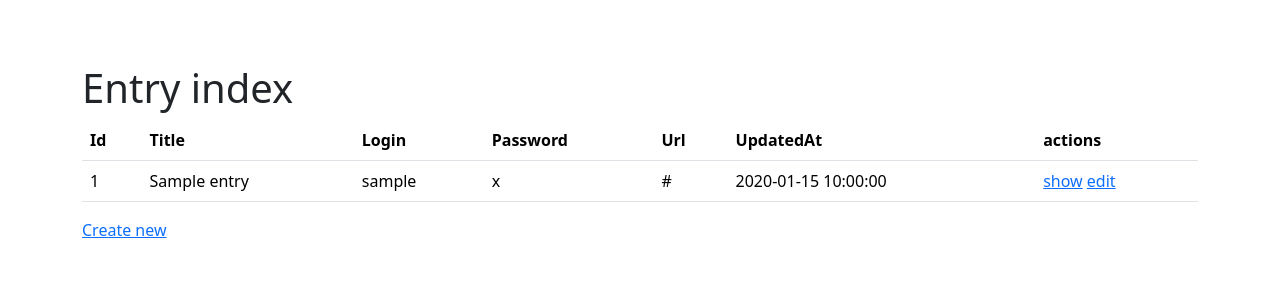
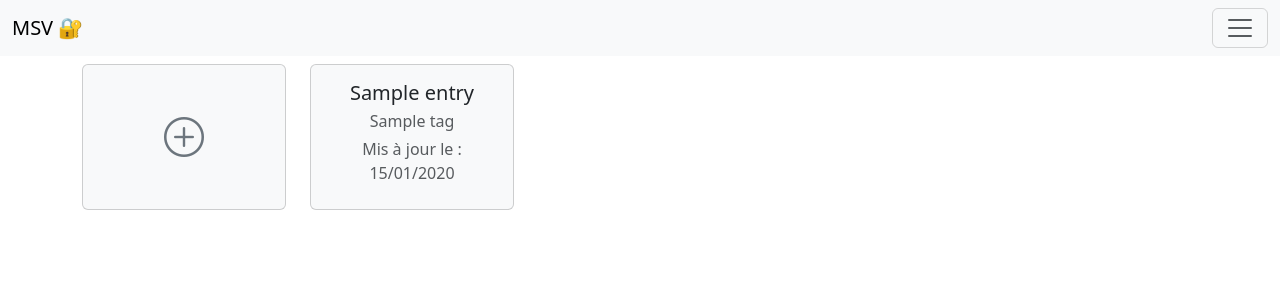
Before and after one commit to studoo-app/cyber-audit-code-symfony-2, a Symfony app: template templates/entry/index.html.twig in a window 1280 px wide. Shown: the top 300 px of the page. Run offline with Twig, Linux system fonts and the light colour scheme; the template is opened without the code that fills it: most values are stand-ins (such as "Sample title", 1, 10 or a date in 2020); some libraries are stand-ins or nearby versions.

Commit message:
Templating interfaces

```diff
--- a/docker-compose.yml
+++ b/docker-compose.yml
@@ -1,7 +1,7 @@
 version: "3.8"
 services:
   database:
-    container_name: cyber-audit-code-symfony-AMP-database
+    container_name: cyber-audit-code-symfony-MSV-database
     image: mariadb:10.5.8
     ports:
       - "3306:3306"
@@ -12,7 +12,7 @@ services:
     volumes:
       - ./var/dbdata:/var/lib/mysql
   phpmyadmin:
-    container_name: cyber-audit-code-symfony-AMP-pma
+    container_name: cyber-audit-code-symfony-MSV-pma
     image: phpmyadmin/phpmyadmin
     ports:
       - "8081:80"
@@ -27,7 +27,7 @@ services:
     links:
       - database
   mailer:
-    container_name: cyber-audit-code-symfony-AMP-mailer
+    container_name: cyber-audit-code-symfony-MSV-mailer
     image: schickling/mailcatcher
     ports: [ "1025", "1080" ]
 volumes:
--- a/src/Entity/Entry.php
+++ b/src/Entity/Entry.php
@@ -32,7 +32,7 @@ class Entry
     #[ORM\JoinColumn(nullable: false)]
     private ?User $user = null;
 
-    #[ORM\ManyToOne]
+    #[ORM\ManyToOne(targetEntity: Tag::class,fetch: 'EAGER')]
     private ?Tag $tag = null;
 
     public function __construct()
--- a/templates/base.html.twig
+++ b/templates/base.html.twig
@@ -8,10 +8,12 @@
         {% block stylesheets %}
         {% endblock %}
         <script src="https://cdn.jsdelivr.net/npm/bootstrap@5.3.2/dist/js/bootstrap.bundle.min.js" integrity="sha384-C6RzsynM9kWDrMNeT87bh95OGNyZPhcTNXj1NW7RuBCsyN/o0jlpcV8Qyq46cDfL" crossorigin="anonymous"></script>
+        <link rel="stylesheet" href="https://cdn.jsdelivr.net/npm/bootstrap-icons@1.10.5/font/bootstrap-icons.css">
         {% block javascripts %}
         {% endblock %}
     </head>
     <body>
+    {% include('components/nav.html.twig') %}
     <div class="container my-5 py-3">
         {% block body %}{% endblock %}
     </div>
--- /dev/null
+++ b/templates/components/_client_links.html.twig
@@ -0,0 +1,2 @@
+<li><a class="nav-link {{ offcanvasText }}" href="{{ path("app_entry_index") }}">🔏 Mes entrées</a></li>
+<li><a class="nav-link {{ offcanvasText }}" href="{{ path("app_tag_index") }}"> 🗂️ Mes Tags</a></li>
--- /dev/null
+++ b/templates/components/nav.html.twig
@@ -0,0 +1,40 @@
+    {% set navBg = "bg-light" %}
+    {% set offcanvasBg = "" %}
+    {% set offcanvasText = "" %}
+    {% set navBg = "bg-light" %}
+    {% if is_granted('ROLE_MONO') %}
+        {% set navBg = "navbar-dark bg-dark" %}
+        {% set offcanvasBg = "bg-dark" %}
+        {% set offcanvasText = "text-light" %}
+    {% elseif is_granted('ROLE_ELEVE') %}
+        {% set navBg = "navbar-dark bg-primary" %}
+        {% set offcanvasBg = "bg-primary" %}
+        {% set offcanvasText = "text-light" %}
+    {% endif %}
+    <nav class="navbar {{ navBg }} fixed-top">
+        <div class="container-fluid">
+            <a class="navbar-brand" href="#">MSV 🔐</a>
+            <button class="navbar-toggler" type="button" data-bs-toggle="offcanvas" data-bs-target="#offcanvasNavbar" aria-controls="offcanvasNavbar">
+                <span class="navbar-toggler-icon"></span>
+            </button>
+            <div class="offcanvas offcanvas-end {{ offcanvasBg }}" tabindex="-1" id="offcanvasNavbar" aria-labelledby="offcanvasNavbarLabel">
+                <div class="offcanvas-header">
+                    <h5 class="offcanvas-title {{ offcanvasText }}" id="offcanvasNavbarLabel">My Secure Vault 🔐</h5>
+                    <button type="button" class="btn-close" data-bs-dismiss="offcanvas" aria-label="Close"></button>
+                </div>
+                <div class="offcanvas-body">
+                    {%  if app.user %}
+                        <ul class="navbar-nav justify-content-end flex-grow-1 pe-3">
+                            {% if is_granted('ROLE_ADMIN') %}
+                                {% include('components/_admin_links.html.twig') %}
+                            {% elseif is_granted('ROLE_USER') %}
+                                {% include('components/_client_links.html.twig') %}
+                            {% endif %}
+{#                            <li><a  class="nav-link {{ offcanvasText }}" href="{{ path("app_profil_show") }}">Profil</a></li>#}
+                            <li><a  class="nav-link {{ offcanvasText }}" href="{{ path("app_logout") }}">❌ Deconnexion ({{ app.user.email }})</a></li>
+                        </ul>
+                    {% endif %}
+                </div>
+            </div>
+        </div>
+    </nav>
--- a/templates/entry/index.html.twig
+++ b/templates/entry/index.html.twig
@@ -1,43 +1,52 @@
 {% extends 'base.html.twig' %}
 
-{% block title %}Entry index{% endblock %}
+{% block title %}Liste de entrées{% endblock %}
 
 {% block body %}
-    <h1>Entry index</h1>
+    <div class="row">
+        <div class="col-12">
+            {% for label, messages in app.flashes(['success']) %}
+                {% for message in messages %}
+                    <div class="alert alert-{{ label }} alert-dismissible fade show" role="alert">
+                        <p>{{ message }}</p>
+                        <button type="button" class="btn-close" data-bs-dismiss="alert" aria-label="Close"></button>
+                    </div>
+                {% endfor %}
+            {% endfor %}
+        </div>
+    </div>
 
-    <table class="table">
-        <thead>
-            <tr>
-                <th>Id</th>
-                <th>Title</th>
-                <th>Login</th>
-                <th>Password</th>
-                <th>Url</th>
-                <th>UpdatedAt</th>
-                <th>actions</th>
-            </tr>
-        </thead>
-        <tbody>
-        {% for entry in entries %}
-            <tr>
-                <td>{{ entry.id }}</td>
-                <td>{{ entry.title }}</td>
-                <td>{{ entry.login }}</td>
-                <td>{{ entry.password }}</td>
-                <td>{{ entry.url }}</td>
-                <td>{{ entry.updatedAt ? entry.updatedAt|date('Y-m-d H:i:s') : '' }}</td>
-                <td>
-                    <a href="{{ path('app_entry_show', {'id': entry.id}) }}">show</a>
-                    <a href="{{ path('app_entry_edit', {'id': entry.id}) }}">edit</a>
-                </td>
-            </tr>
-        {% else %}
-            <tr>
-                <td colspan="7">no records found</td>
-            </tr>
+    <div class="row row-cols-1 row-cols-sm-2 row-cols-md-3 row-cols-lg-5 g-4">
+
+        <div class="col">
+            <div class="card h-100 bg-light" id="add-bike-card">
+
+                <div class="card-body d-flex align-items-center justify-content-center">
+                    <a class="stretched-link text-center text-secondary" href="{{ path('app_entry_new') }}">
+                        <i class="bi-plus-circle fs-1"></i>
+                    </a>
+                </div>
+            </div>
+        </div>
+
+
+        {% for index,entry in entries %}
+            <div class="col">
+                <div class="card bg-light h-100" id="entry-card-{{ index }}">
+                    <div class="card-body d-flex align-items-center justify-content-center ">
+                        <div class="text-center">
+                            <h5 class="card-title" id="entry-name-{{ index }}">{{ entry.title }}</h5>
+                            <p class="card-subtitle mb-2 text-muted" id="entry-tag-{{ index }}">{{entry.tag ? entry.tag.label : "" }} </p>
+                            <p class="card-subtitle mb-2 text-muted" id="entry-updatedat-{{ index }}">Mis à jour le : {{ entry.updatedAt ? entry.updatedAt|date('d/m/Y') : '' }}</p>
+                        </div>
+                        <a class="stretched-link" href="{{ path('app_entry_show', {'id': entry.id}) }}"></a>
+
+                    </div>
+                </div>
+            </div>
         {% endfor %}
-        </tbody>
-    </table>
 
-    <a href="{{ path('app_entry_new') }}">Create new</a>
+
+    </div>
+
 {% endblock %}
```
Also changed, not shown: src/Controller/EntryController.php (+8 -2 lines), src/Form/EntryType.php (+8 -1 lines), templates/tag/index.html.twig (+42 -27 lines), templates/components/_admin_links.html.twig (added).
